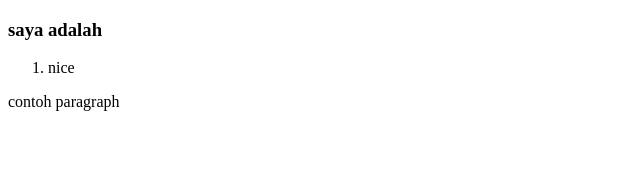
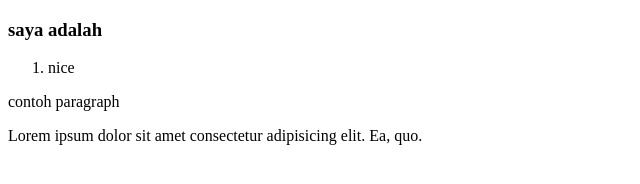
Before and after one commit to localbu/azzam-remote-git, a plain HTML site: page index.html in a window 1280 px wide. Shown: the whole page, without its empty margins (0-640 px from the left). Drawn offline with Linux system fonts and the light colour scheme.

Commit message:
modify index html

```diff
--- a/index.html
+++ b/index.html
@@ -12,6 +12,6 @@
         <li>nice</li>
     </ol>
     <p>contoh paragraph</p>
-
+    <p>Lorem ipsum dolor sit amet consectetur adipisicing elit. Ea, quo.</p>
 </body>
 </html>
```
